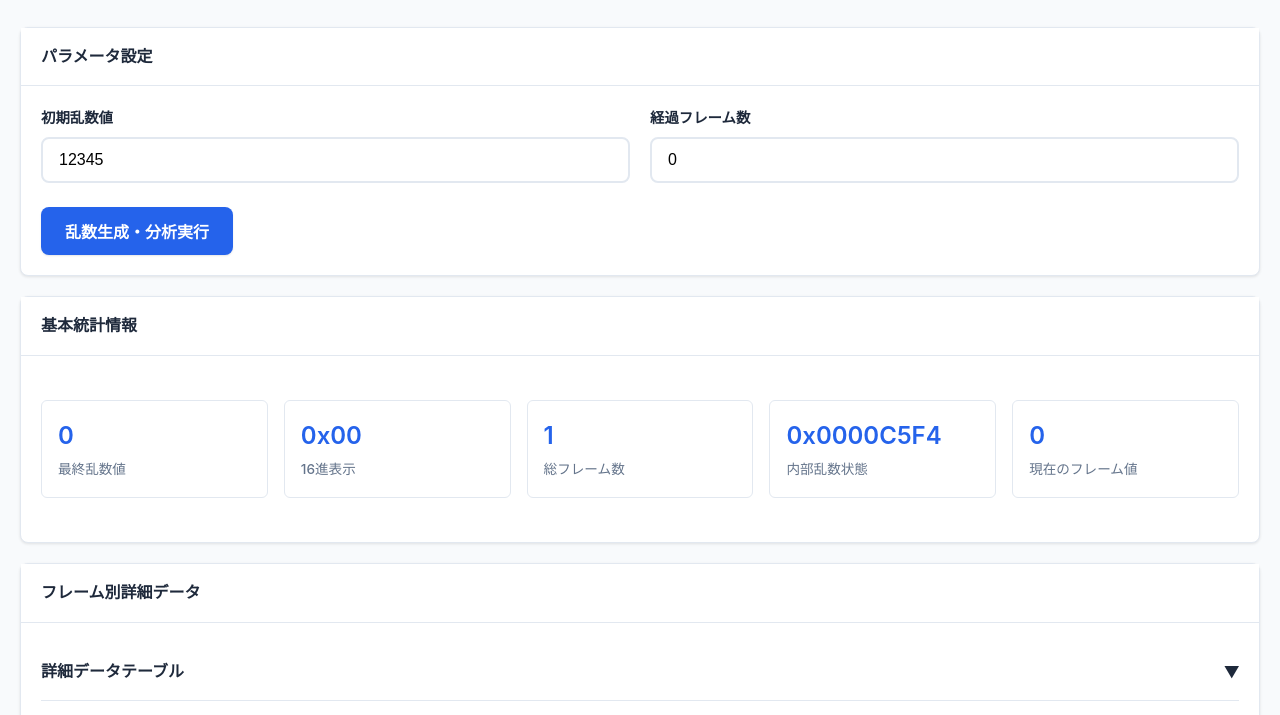
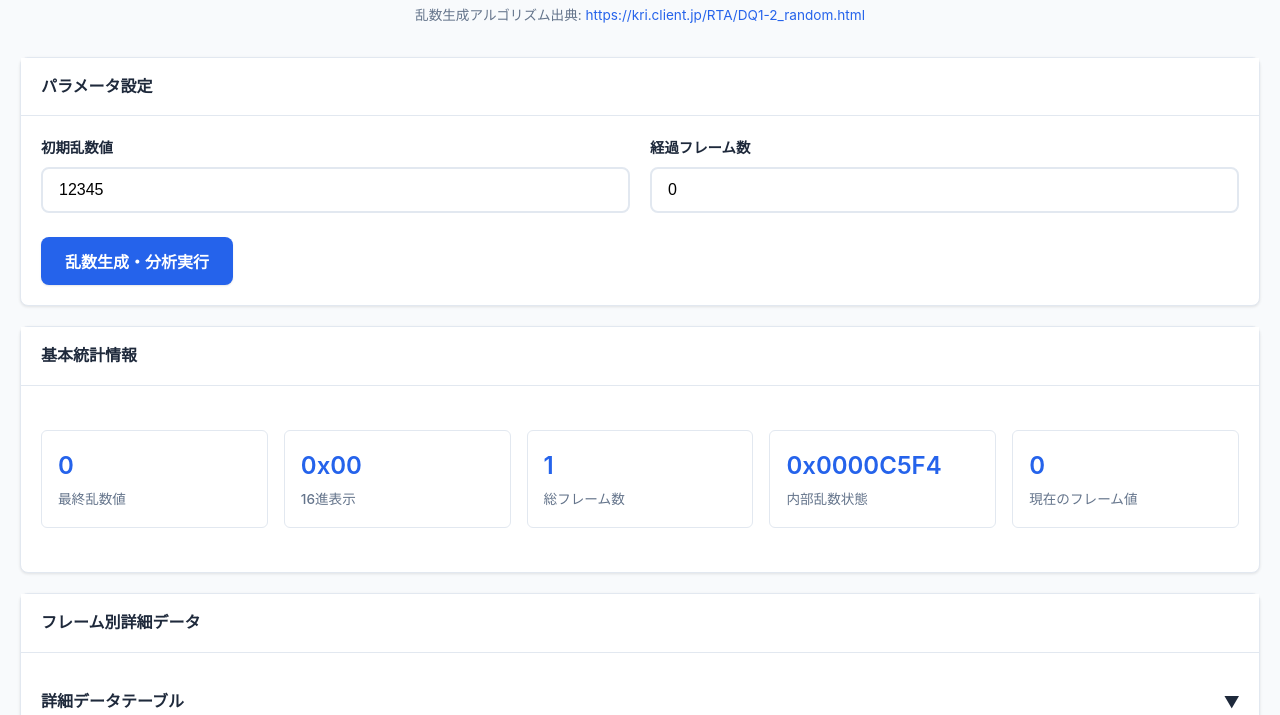
Before and after one commit to bluewizard221/bluewizard221.github.io, a plain HTML site: page index.html in a window 1280 px wide. Shown: the part 108-823 px from the top of the page. Drawn offline with nearby package versions, Linux system fonts and the light colour scheme.

Commit message:
infomation added

```diff
--- a/index.html
+++ b/index.html
@@ -368,6 +368,9 @@
         <header class="app-header">
             <h1 class="app-title">DQ1-2 乱数生成分析ツール</h1>
             <p class="app-subtitle">スーパーファミコン版ドラゴンクエスト1・2の乱数アルゴリズム詳細分析</p>
+            <p style="font-size: 0.85rem; color: var(--text-secondary); margin-top: 8px;">
+                乱数生成アルゴリズム出典: <a href="https://kri.client.jp/RTA/DQ1-2_random.html" target="_blank" style="color: var(--primary-color); text-decoration: none;">https://kri.client.jp/RTA/DQ1-2_random.html</a>
+            </p>
         </header>
 
         <div class="card">
```
